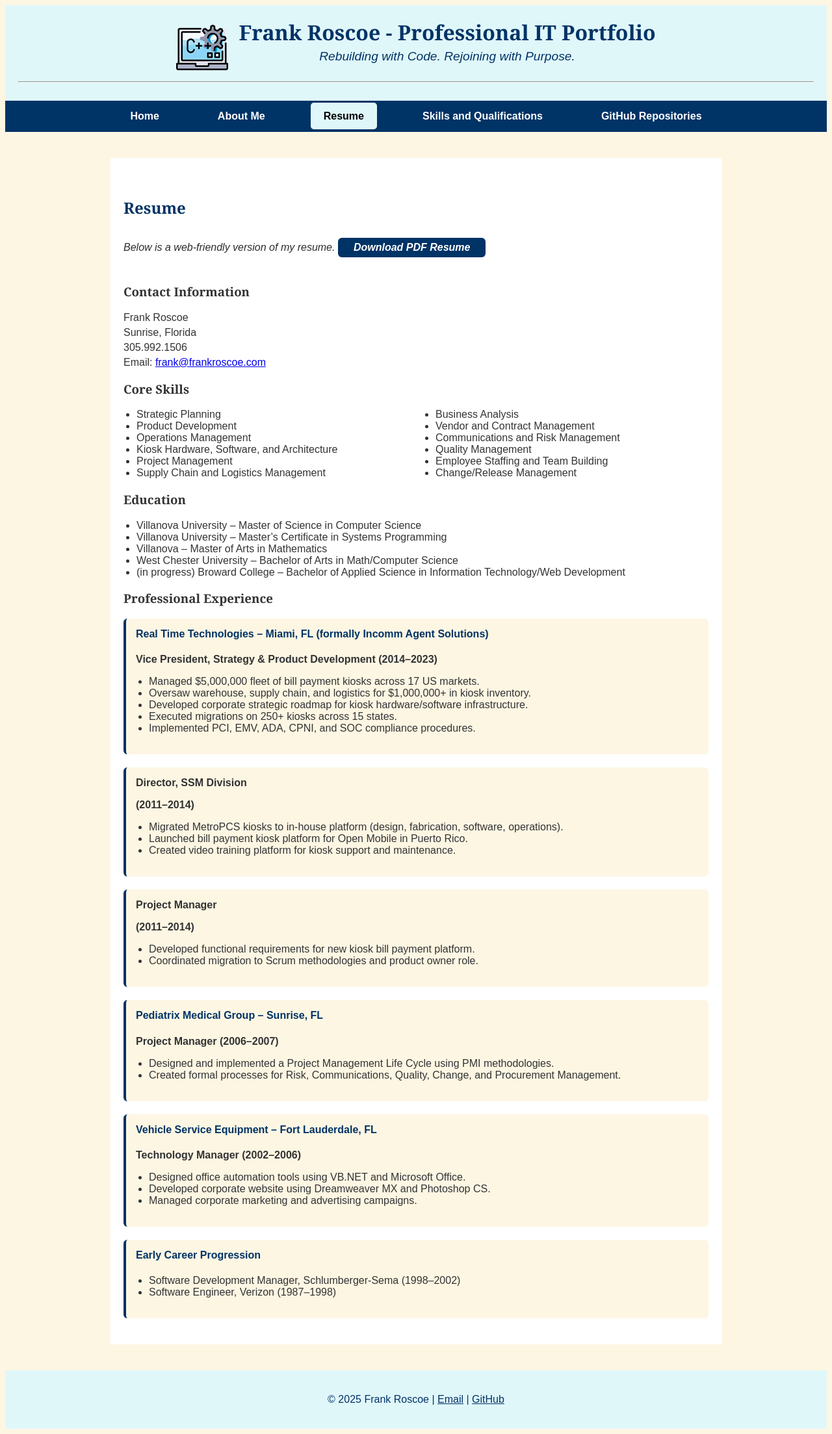
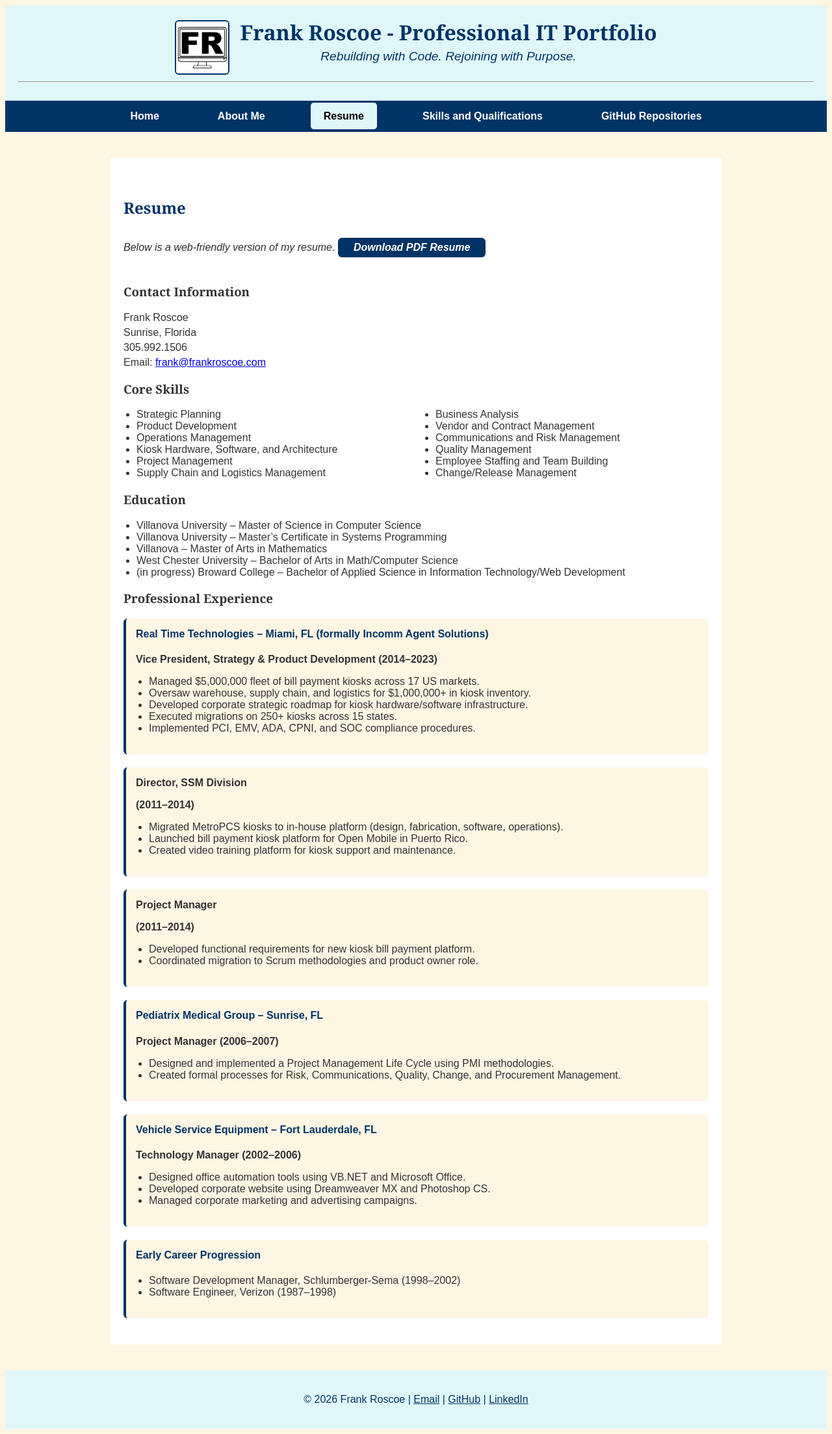
Before and after one commit to frankroscoe/frankroscoe-com, a website: page resume.html in a window 1280 px wide. Shown: the whole page at 65% size. Drawn offline with Linux system fonts and the light colour scheme.

Commit message:
Branding update: new avatar logo and updated headers/footers across all pages

```diff
--- a/package.json
+++ b/package.json
@@ -1,5 +1,6 @@
 {
   "devDependencies": {
+    "actionlint": "^2.0.6",
     "stylelint": "^16.26.1",
     "stylelint-config-standard": "^39.0.1"
   }
--- a/resume.html
+++ b/resume.html
@@ -38,7 +38,7 @@
   <!-- Header -->
   <header>
     <div class="header-flex">
-      <img src="assets/laptop_cpp.png" alt="computer displaying c++ graphic" height="80" width="80">
+			<img src="assets/fr-avatar-square.png" alt="Frank Roscoe avatar logo" class="site-logo">
       <div>
         <h1>Frank Roscoe - Professional IT Portfolio</h1>
         <p class="tagline">Rebuilding with Code. Rejoining with Purpose.</p>
@@ -184,11 +184,11 @@
   </main>
 
   <!-- Footer -->
-  <footer>
-    <p>&copy; 2025 Frank Roscoe |
-       <a href="mailto:frank@frankroscoe.com">Email</a> |
-       <a href="https://github.com/frankroscoe" target="_blank">GitHub</a>
-       <!-- <a href="https://linkedin.com/in/frankroscoe">LinkedIn</a> -->
+	<footer>
+    <p>&copy; 2026 Frank Roscoe |
+      <a href="mailto:frank@frankroscoe.com">Email</a> |
+      <a href="https://github.com/frankroscoe" target="_blank">GitHub</a> |
+      <a href="https://www.linkedin.com/in/frank-roscoe" target="_blank">LinkedIn</a>
     </p>
   </footer>
 
--- a/stylesheets/mainstyle.css
+++ b/stylesheets/mainstyle.css
@@ -103,6 +103,16 @@
   color: #036;                      /* Dark blue */
   margin-top: 5px;
   text-align: center;
+}
+
+/* Logo styling
+   Adds brand-colored border and consistent sizing */
+
+.site-logo {
+    height: 80px;
+    width: auto;
+    border: 2px solid #036; /* Dark Blue */
+    border-radius: 6px;
 }
 
 
```
Also changed, not shown: aboutme.html (+6 -6 lines), githubrepos.html (+5 -5 lines), index.html (+4 -5 lines), skills.html (+6 -6 lines), assets/fr-avatar-square.png (added), assets/laptop_cpp.png (deleted), 1 other file.
